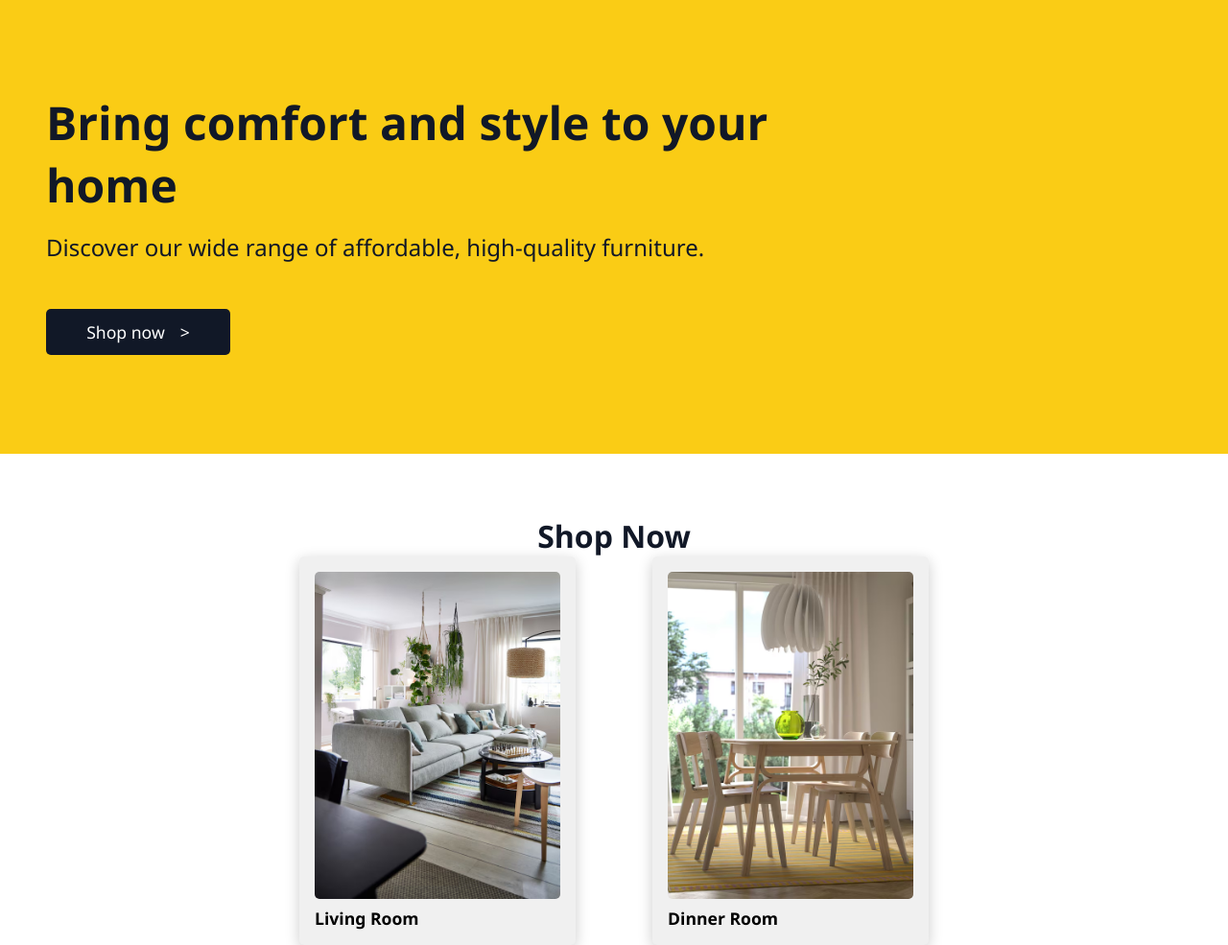
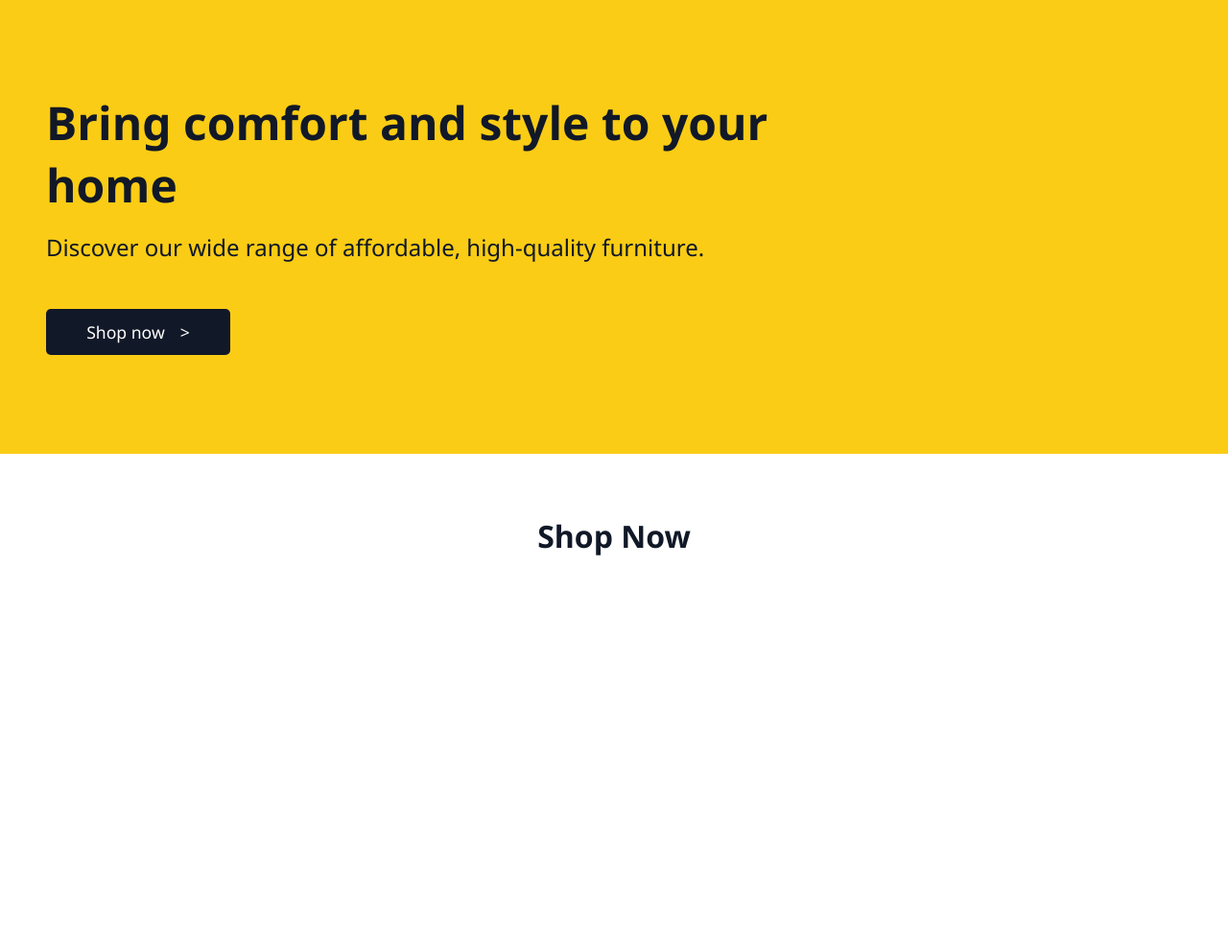
Before and after one commit to 5Heddan5/Furniture-Website, a plain HTML site: page index.html in a window 1280 px wide. Shown: the part 65-1050 px from the top of the page at 96% size. After the commit the page ends 800 px from the top, so only its background shows below. Drawn offline with Linux system fonts and the light colour scheme.

Commit message:
Removed item divs

```diff
--- a/index.html
+++ b/index.html
@@ -42,18 +42,5 @@
 
     <h3>Shop Now</h3>
 
-
-    <section>
-        <div class="item-container">
-            <img class="livingroom" src="images/livingroom.avif" alt="">
-            <p>Living Room</p>
-        </div>
-
-        <div class="item-container">
-            <img class="dinnerroom" src="images/dinnerroom.avif" alt="">
-            <p>Dinner Room</p>
-        </div>
-    </section>
-
 </body>
 </html>
--- a/style.css
+++ b/style.css
@@ -60,7 +60,7 @@ h3 {
     margin-top: 4rem;
     font-size: 2rem;
     color: #111827;
-
+    margin-bottom: 2rem;
 }
 
 
@@ -87,7 +87,6 @@ h2 {
     margin-left: 2rem;
     border-radius: 5px;
     font-size: 1rem;
-    width: 10rem;
     width: 8rem;
     height: 2.5rem;
     text-decoration: none;
@@ -96,10 +95,8 @@ h2 {
     justify-content: center;
     align-items: center;
     padding: 0.1rem;
-    font-size: 0.9rem;
     margin-bottom: 2rem;
 }
-
 
 .arrow {
     margin-left: 1rem;
@@ -118,48 +115,7 @@ article {
     background-color: #1F2937;
 }
 
-section {
-    display: flex;
-    flex-direction: column;
-    gap: 0.5rem;
-    align-items: center;
-    margin: 0 auto;
-    max-width: 100%;
-}
-
-.item-container {
-    background-color: #f0f0f0;
-    width: 18rem;
-    padding: 1rem;
-    border-radius: 5px;
-    box-shadow: 0 4px 15px rgba(0, 0, 0, 0.2);
-}
-
-.item-container img {
-    display: block;
-    width: 100%;
-    height: auto;
-    border-radius: 5px;
-}
-
-.item-container p {
-    margin-top: 0.5rem;
-    font-weight: bolder;
-    font-size: 1.1rem;
-}
-
-.item-container:hover {
-    background-color: #D1D5DB;
-}
-
 @media screen and (min-width: 768px) {
-    section {
-        flex-direction: row;
-        flex-wrap: wrap;
-        justify-content: center;
-        gap: 5rem;
-    }
-
     h1 {
         font-size: 3rem;
         margin-top: 4rem;
```
